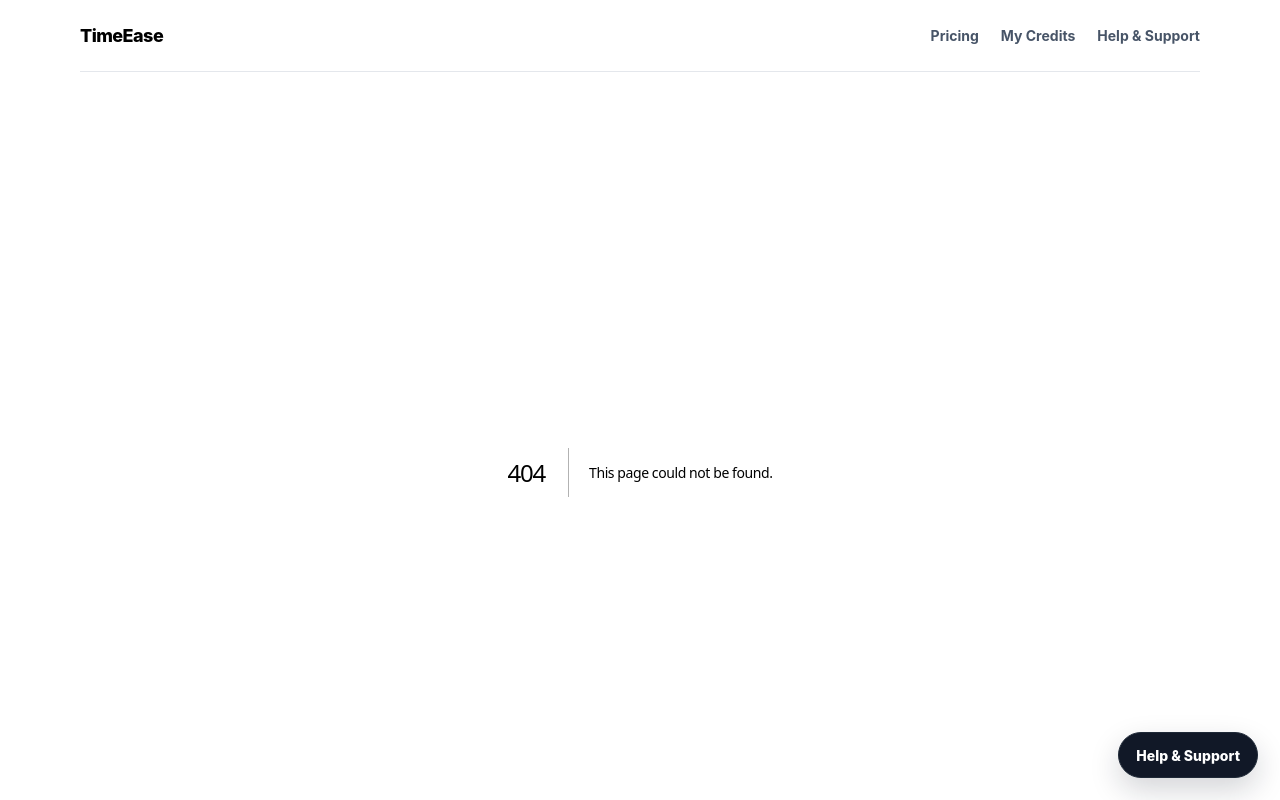
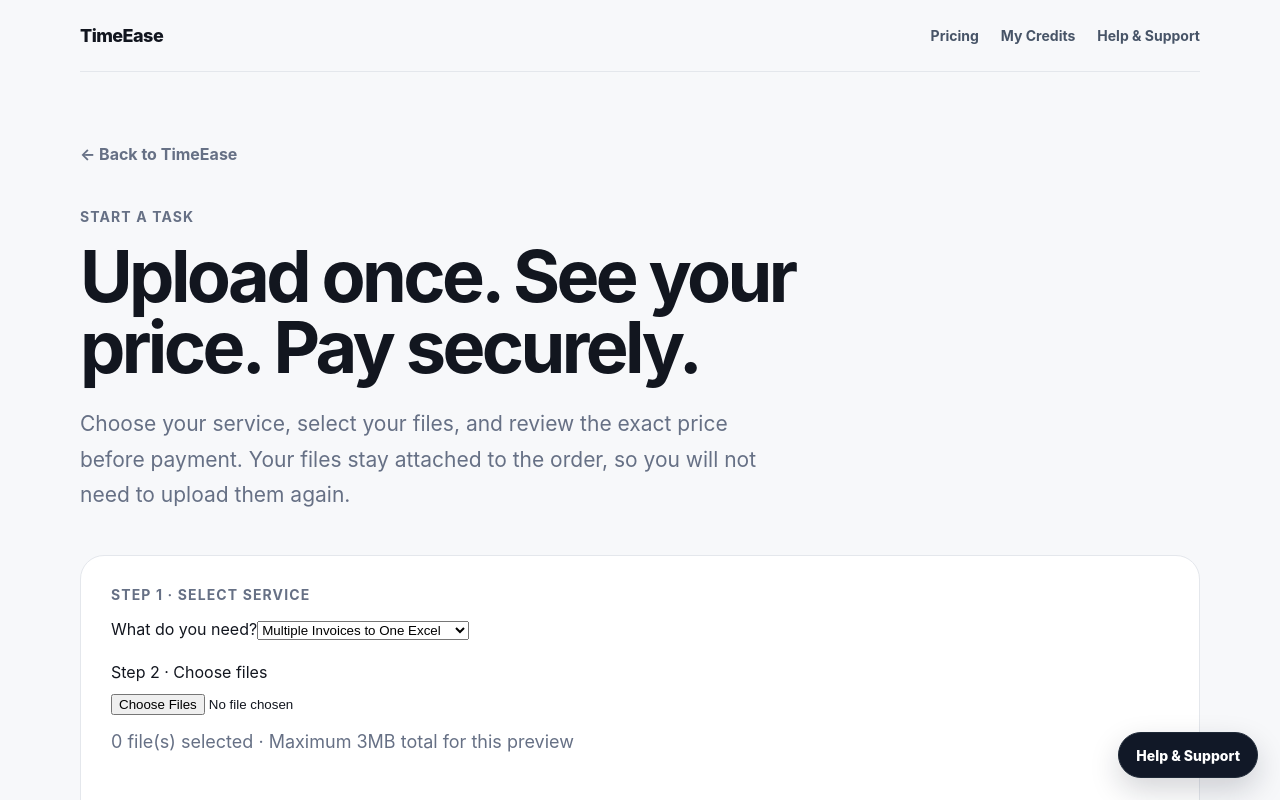
Before and after one commit to goplanetdigital/timeease-web, a Next.js app: page /upload-v2 in a window 1280 px wide. Before the commit this address had no page. Shown: the top 800 px of the page. Built offline with nearby package versions, Linux system fonts and the light colour scheme.

Commit message:
Add isolated V2 upload preview route

```diff
--- /dev/null
+++ b/app/upload-v2/page.tsx
@@ -0,0 +1,13 @@
+import Link from "next/link";
+import UploadFirstForm from "../upload/UploadFirstForm";
+export default function UploadPage() {
+  return <main className="page-shell">
+    <Link className="back-link" href="/">← Back to TimeEase</Link>
+    <section className="page-header">
+      <div className="eyebrow">Start a task</div>
+      <h1>Upload once. See your price. Pay securely.</h1>
+      <p className="hero-copy">Choose your service, select your files, and review the exact price before payment. Your files stay attached to the order, so you will not need to upload them again.</p>
+    </section>
+    <UploadFirstForm />
+  </main>;
+}
```
